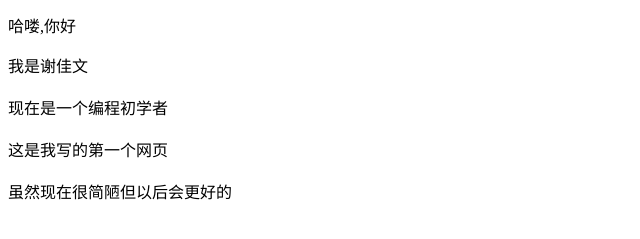
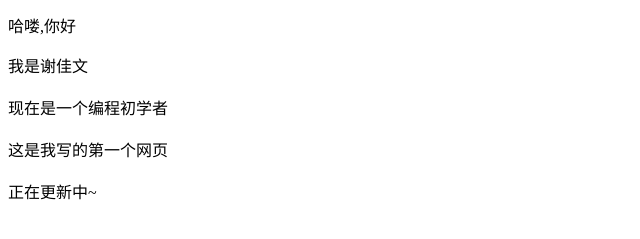
Before and after one commit to 2986877022/JS, a plain HTML site: page index.html in a window 1280 px wide. Shown: the part 29-268 px from the top of the page, without its empty margins (0-640 px from the left). Drawn offline with Linux system fonts and the light colour scheme.

Commit message:
index.html

```diff
--- a/index.html
+++ b/index.html
@@ -11,7 +11,7 @@
     <img src="./index_files/logo.jpg" alt="logo" width="100px" eight="100px" <br="">
     <p>哈喽,你好</p>
 
-<p>我是谢佳文<br><br>现在是一个编程初学者<br><br>这是我写的第一个网页<br><br>虽然现在很简陋但以后会更好的</p>
+<p>我是谢佳文<br><br>现在是一个编程初学者<br><br>这是我写的第一个网页<br><br>正在更新中~</p>
 
 
 </body></html>
```
